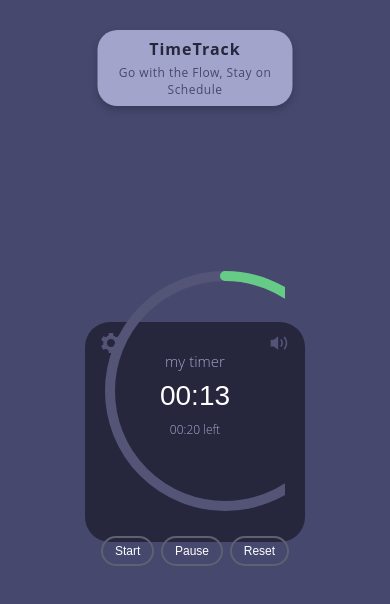
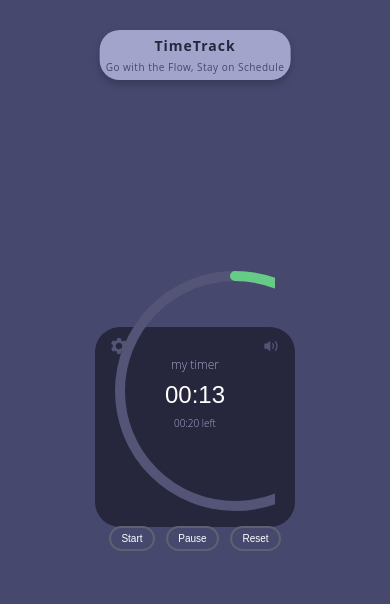
Before and after one commit to sgrisshk/Timer, a React (Create React App) app: page / in a window 390 px wide. Shown: the top 604 px of the page. Built offline with nearby package versions, Linux system fonts and the light colour scheme; a web font is replaced by a local one.

Commit message:
fix(element): add to Timer.css styles for phone display

```diff
--- a/src/Timer.css
+++ b/src/Timer.css
@@ -404,89 +404,81 @@ body {
 @media (max-width: 480px) {
 
     .app-outer-wrapper {
-        padding: 10px;
+        padding: 5px;
     }
 
     .header-bar {
-        padding: 8px;
+        padding: 6px;
         top: 5px;
     }
 
     .header-title {
-        font-size: 16px;
-        margin-bottom: 4px;
+        font-size: 14px;
     }
 
     .header-slogan {
-        font-size: 12px;
-        margin-top: 0;
+        font-size: 10px;
     }
 
     .timer-container {
-        width: 220px;
-        height: 220px;
-        padding: 15px;
-        margin-top: 15px;
-        margin-bottom: 15px;
+        width: 200px;
+        height: 200px;
+        padding: 10px;
+        margin-top: 10px;
+        margin-bottom: 10px;
     }
 
     .circle-container {
-        width: 180px;
-        height: 180px;
+        width: 160px;
+        height: 160px;
     }
 
-    .text {
+    .text h2 {
+        font-size: 12px;
+    }
+
+    .timer {
+        font-size: 24px;
+    }
+
+    .subtext {
         font-size: 10px;
     }
 
-    .timer {
-        font-size: 28px;
-    }
-
-    .subtext {
-        font-size: 12px;
-    }
-
     .settings-icon, .volume-icon, .mute-icon {
-        width: 20px;
-        height: 20px;
+        width: 16px;
+        height: 16px;
     }
 
     .buttons {
         width: 100%;
-        gap: 5px;
-        padding-bottom: 10px;
+        gap: 3px;
+        padding-bottom: 5px;
     }
 
     .button {
-        padding: 6px 12px;
+        padding: 5px 10px;
         width: auto;
-        font-size: 12px;
+        font-size: 10px;
     }
 
     .saved-timers-panel {
         width: 100%;
-        padding: 10px;
-        height: auto;
-        margin-top: 20px;
+        padding: 8px;
+        margin-top: 15px;
     }
 
     .saved-timer-item {
-        font-size: 12px;
-        padding: 8px;
+        font-size: 10px;
+        padding: 6px;
         display: flex;
         justify-content: space-between;
-        gap: 5px;
+        gap: 3px;
     }
 
-    .delete-icon {
+    .plus-icon, .delete-icon {
         width: 16px;
         height: 16px;
-    }
-
-    .plus-icon {
-        width: 20px;
-        height: 20px;
     }
 }
 
```
